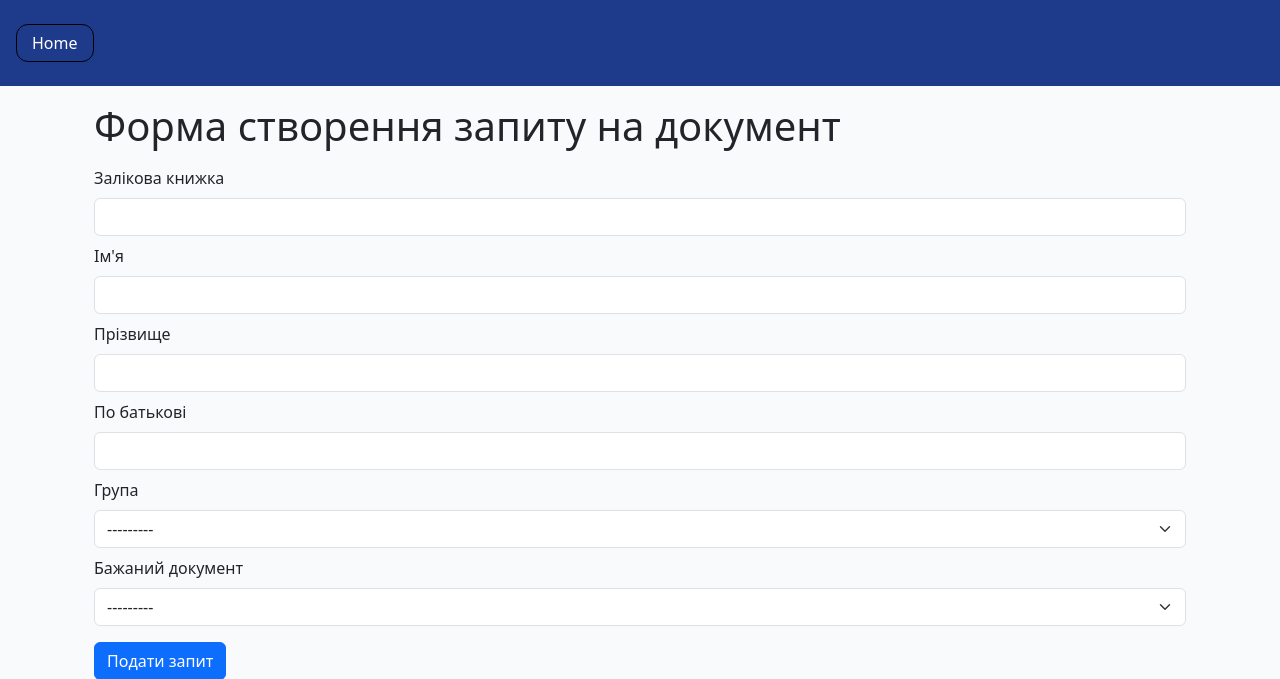
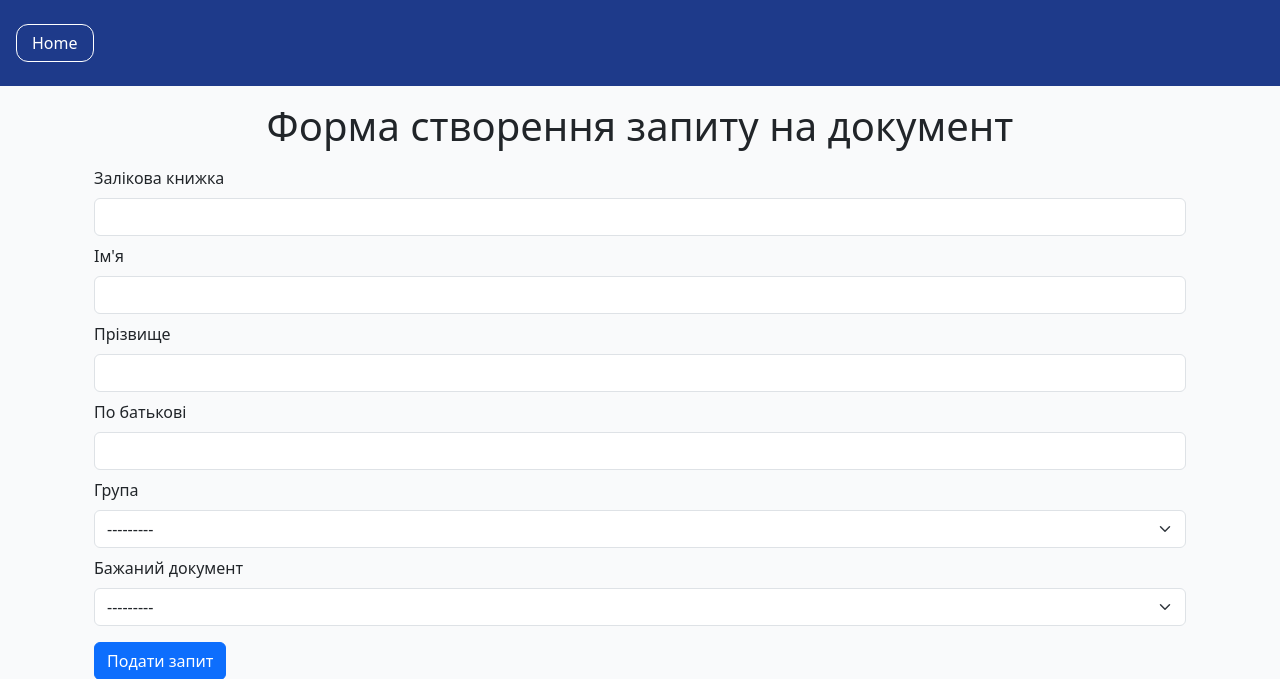
Before and after one commit to VladRaFeed/DBProject-EDekanat, a Django app: page / in a window 1280 px wide. Shown: the top 679 px of the page. Run offline with Django 5.2, Linux system fonts and the light colour scheme; data that the repository does not hold is empty; some libraries are stand-ins or nearby versions.

Commit message:
work with styles

```diff
--- a/EDekanat/static/css/base.css
+++ b/EDekanat/static/css/base.css
@@ -12,6 +12,10 @@ h5,
 h6,
 p {
   margin: 0;
+}
+
+h1 {
+  text-align: center;
 }
 
 p:last-child {
@@ -56,7 +60,7 @@ img {
     justify-content: center;
     padding: 10px 15px;
     background-color: transparent;
-    border: 1px solid #000;
+    border: 1px solid #fff;
     border-radius: 12px;
     transition: all 0.3s ease;
 }
@@ -64,6 +68,7 @@ img {
 .nav-a:hover {
     background-color: #93C5FD;
     color: #3B82F6;
+    border: 1px solid #000;
 
 }
 
```
